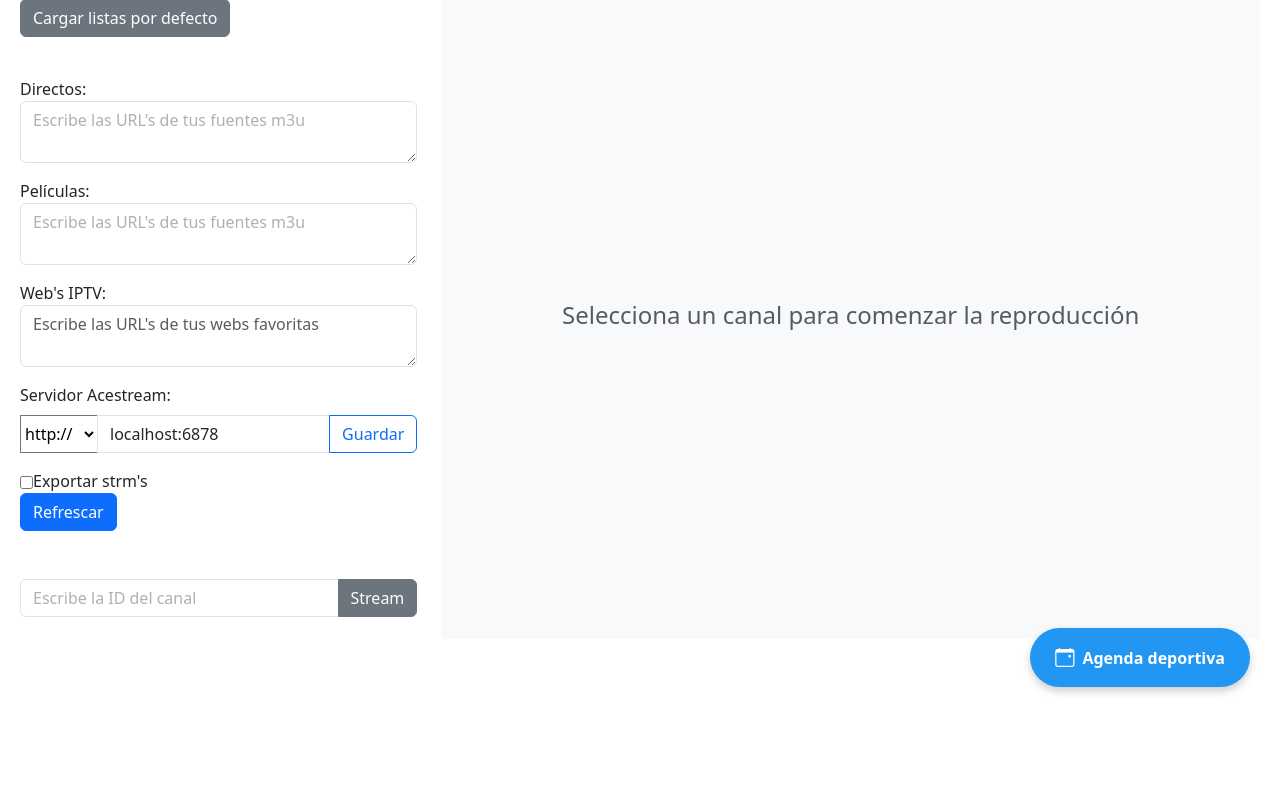
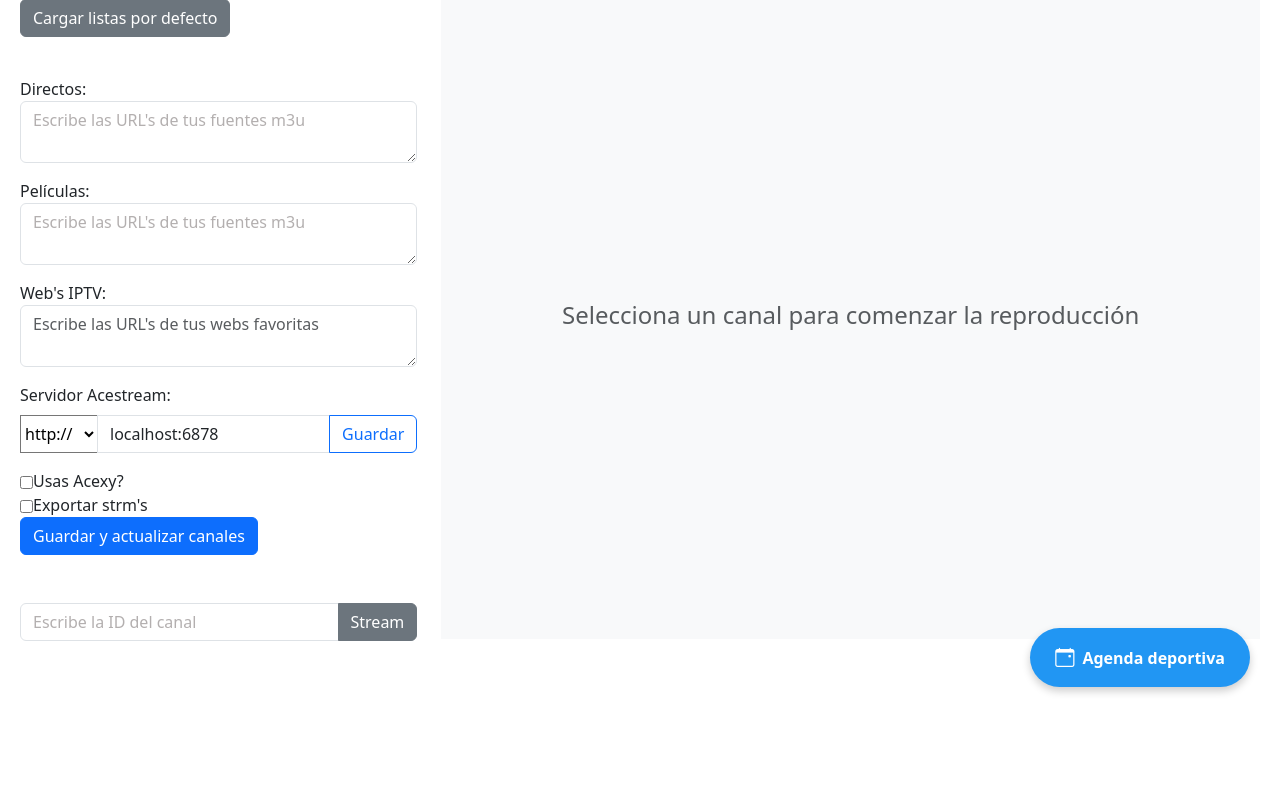
Before and after one commit to asopaipa/home_assistant_addons, a Flask app: page / in a window 1280 px wide. Shown: the part 83-876 px from the top of the page. Run offline with Flask 2, Linux system fonts and the light colour scheme.

Commit message:
Update index.html

```diff
--- a/aceWebPlayer/templates/index.html
+++ b/aceWebPlayer/templates/index.html
@@ -114,9 +114,9 @@
                                 <button type="button" id="saveSettings" class="btn btn-outline-primary">Guardar</button>
                             </div>
                         </div>
-
-                        <input class="btn btn-primary" type="checkbox" name="export_strm" value="1" {{ 'checked' if export_strm else '' }} >Exportar strm's
-                        <br/><button class="btn btn-primary" type="submit" name="submit_url" value="true">Refrescar</button>
+                        <input class="btn btn-primary" type="checkbox"  title="Activa esta opción si en lugar de usar el Engine de Acestream usas Acexy" name="con_acexy" value="1" {{ 'checked' if con_acexy else '' }} >Usas Acexy?<br/>
+                        <input class="btn btn-primary" type="checkbox" name="export_strm" title="Activa esta opción si deseas exportar los ficheros strm (para kodi) en http://IP:PUERTO/output_strm/" Acexy value="1" {{ 'checked' if export_strm else '' }} >Exportar strm's
+                        <br/><button class="btn btn-primary" type="submit" name="submit_url" value="true">Guardar y actualizar canales</button>
                     </form>
                     <br>
                     <button type="button" id="descargar_m3u_ace" value="true" class="btn btn-secondary w-100 mb-3" style="display: none;">Descargar M3U Directos Acestream</button>
```
